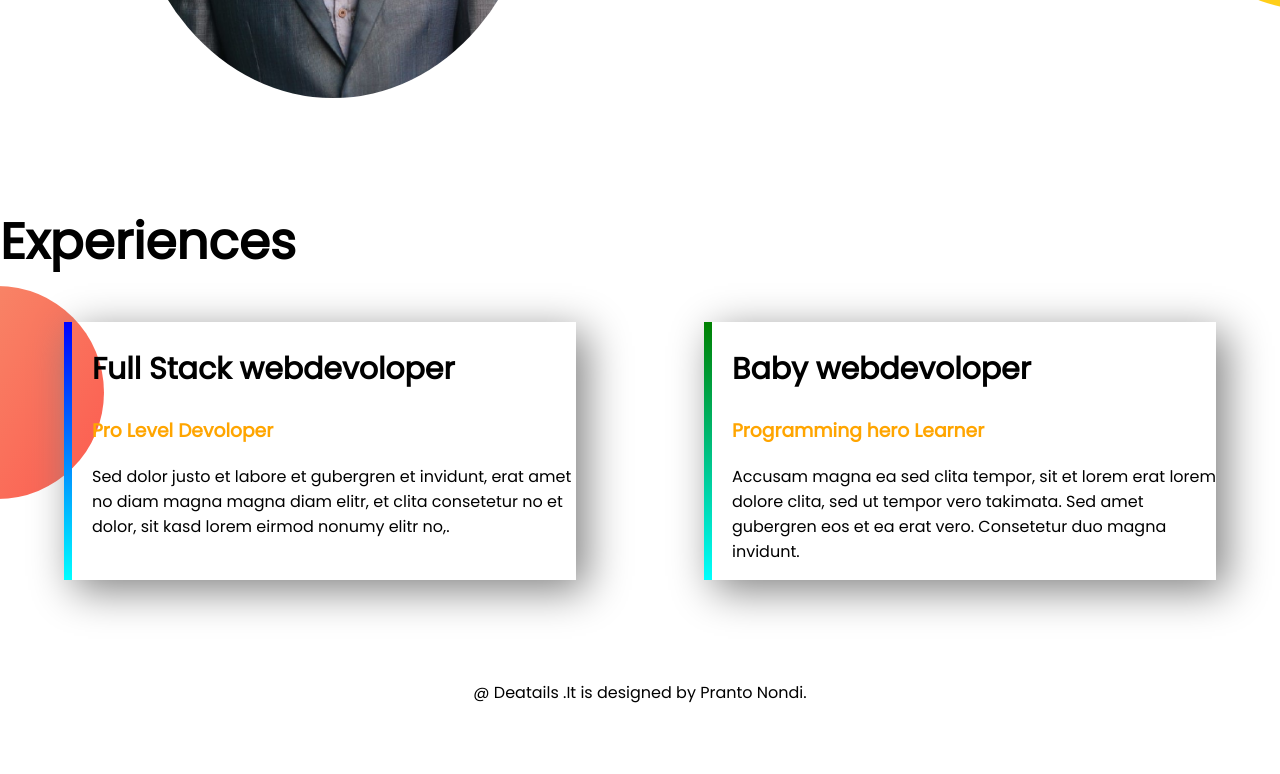
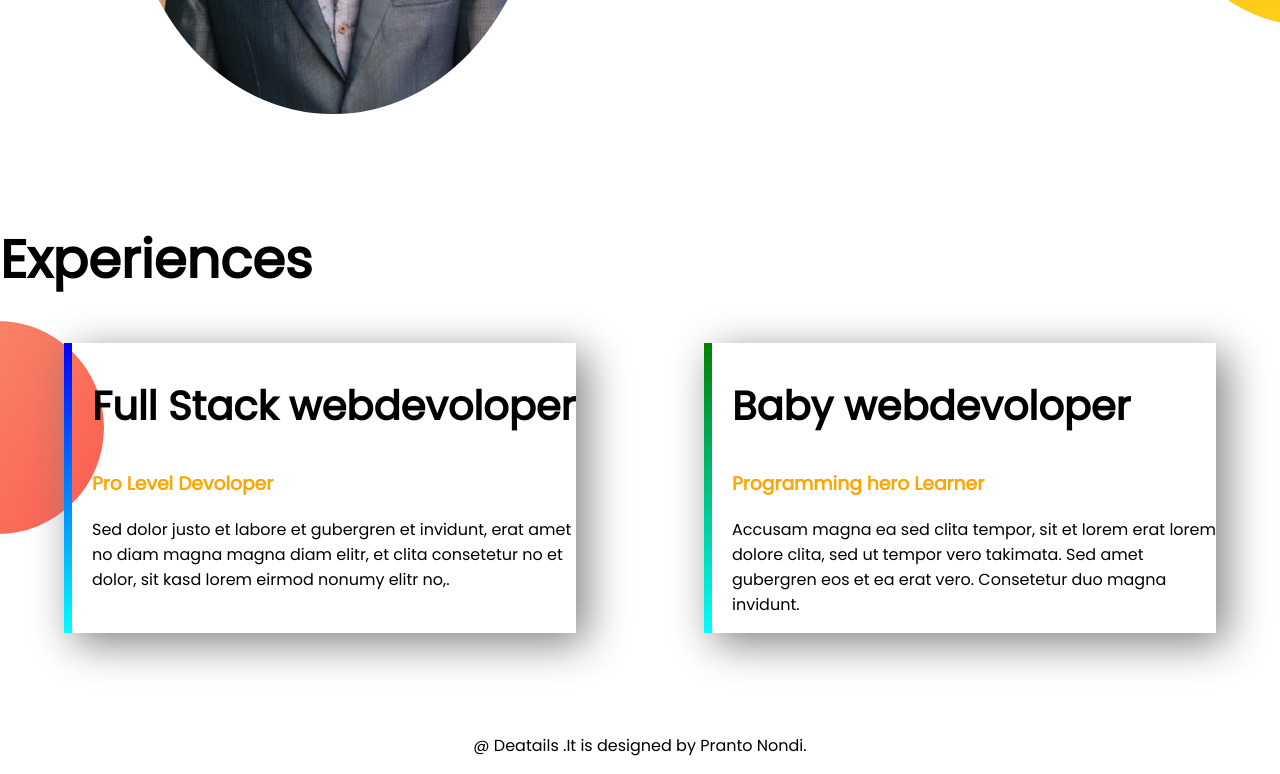
Before and after one commit to Pranto-Nondi-1997/sample-portfolio1, a plain HTML site: page index.html in a window 1280 px wide. Shown: the part 1021-1795 px from the top of the page. Before the commit the page ends 1742 px from the top, so only its background shows below. Drawn offline with Linux system fonts and the light colour scheme.

Commit message:
last check

```diff
--- a/style.css
+++ b/style.css
@@ -4,11 +4,11 @@ body {
 }
 
 h1 {
-    font-size: 50px;
+    font-size: 3.3rem;
 }
 
 h2 {
-    font-size: 30px;
+    font-size: 40px;
 }
 
 .MyNameColor {
```
